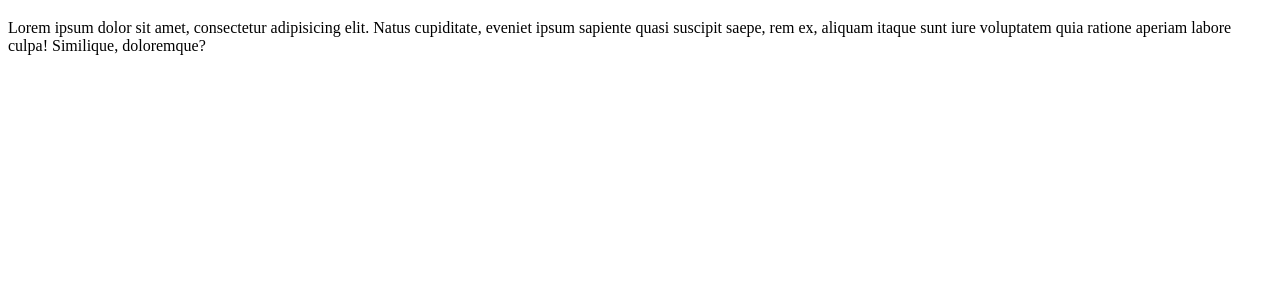
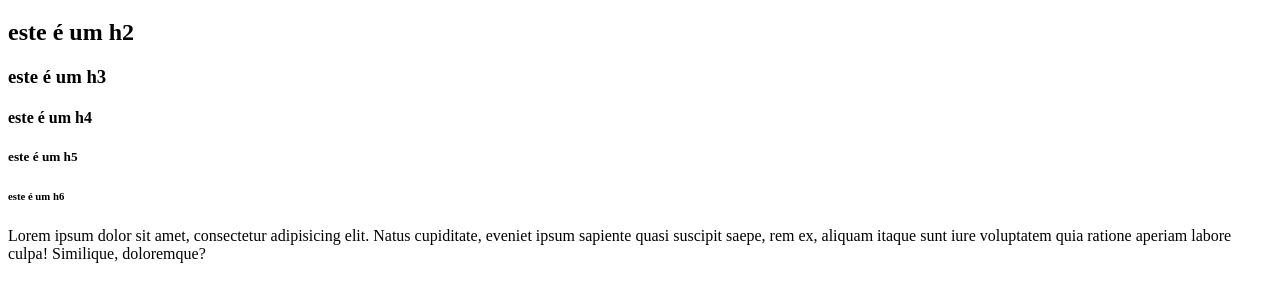
Before and after one commit to FelippeUtz/teste-alpha, a plain HTML site: page site teste/index.html in a window 1280 px wide. Shown: the part 61-362 px from the top of the page. Drawn offline with Linux system fonts and the light colour scheme.

Commit message:
Update index.html

```diff
--- a/site teste/index.html
+++ b/site teste/index.html
@@ -9,6 +9,11 @@
 
 <body>
     <h1>este é o titulo do meu primeiro site!</h1>
+    <h2>este é um h2</h2>
+    <h3>este é um h3</h3>
+    <h4>este é um h4</h4>
+    <h5>este é um h5</h5>
+    <h6>este é um h6</h6>
     <p>Lorem ipsum dolor sit amet, consectetur adipisicing elit. Natus cupiditate, eveniet ipsum sapiente quasi suscipit
         saepe, rem ex, aliquam itaque sunt iure voluptatem quia ratione aperiam labore culpa! Similique, doloremque?</p>
 
```
